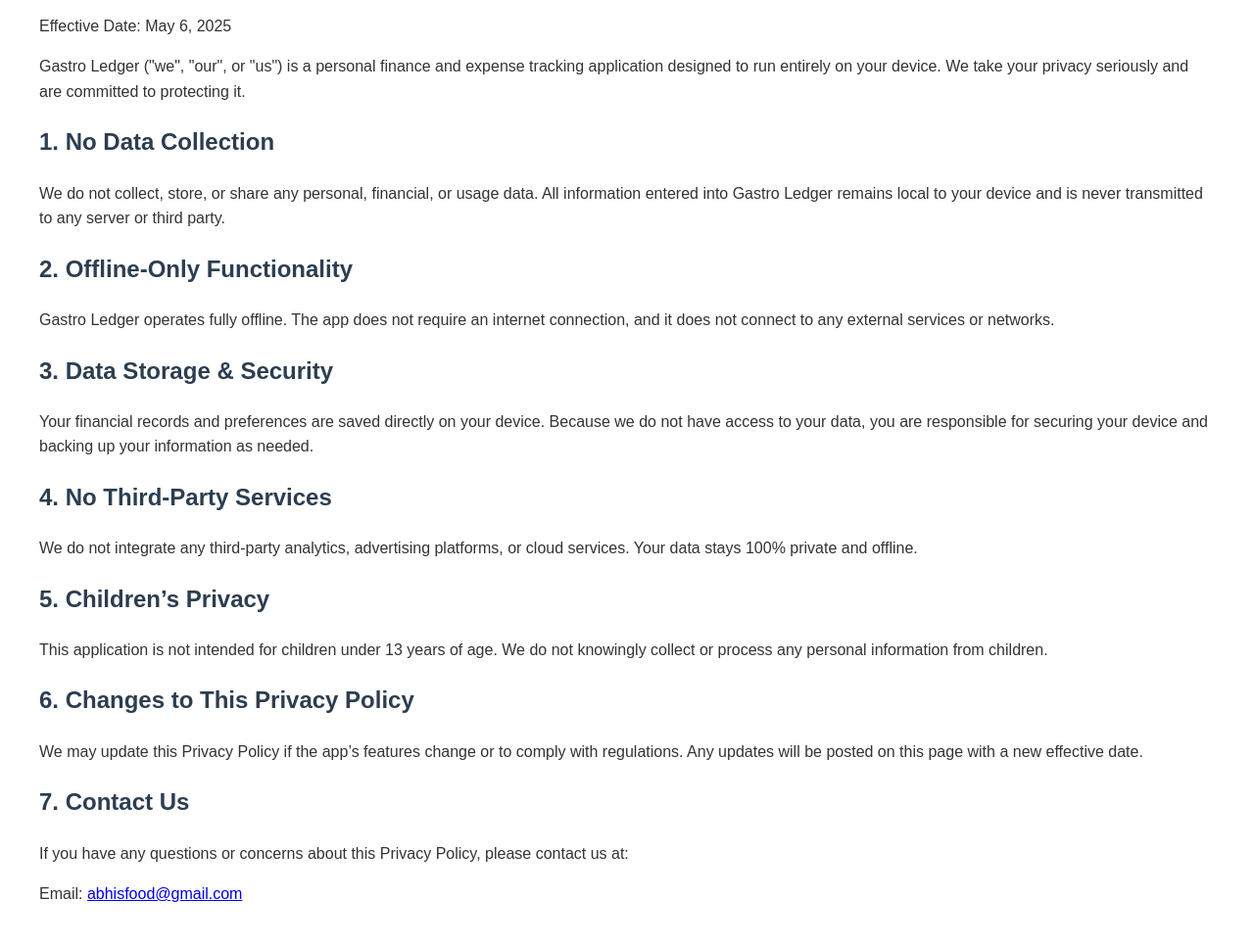
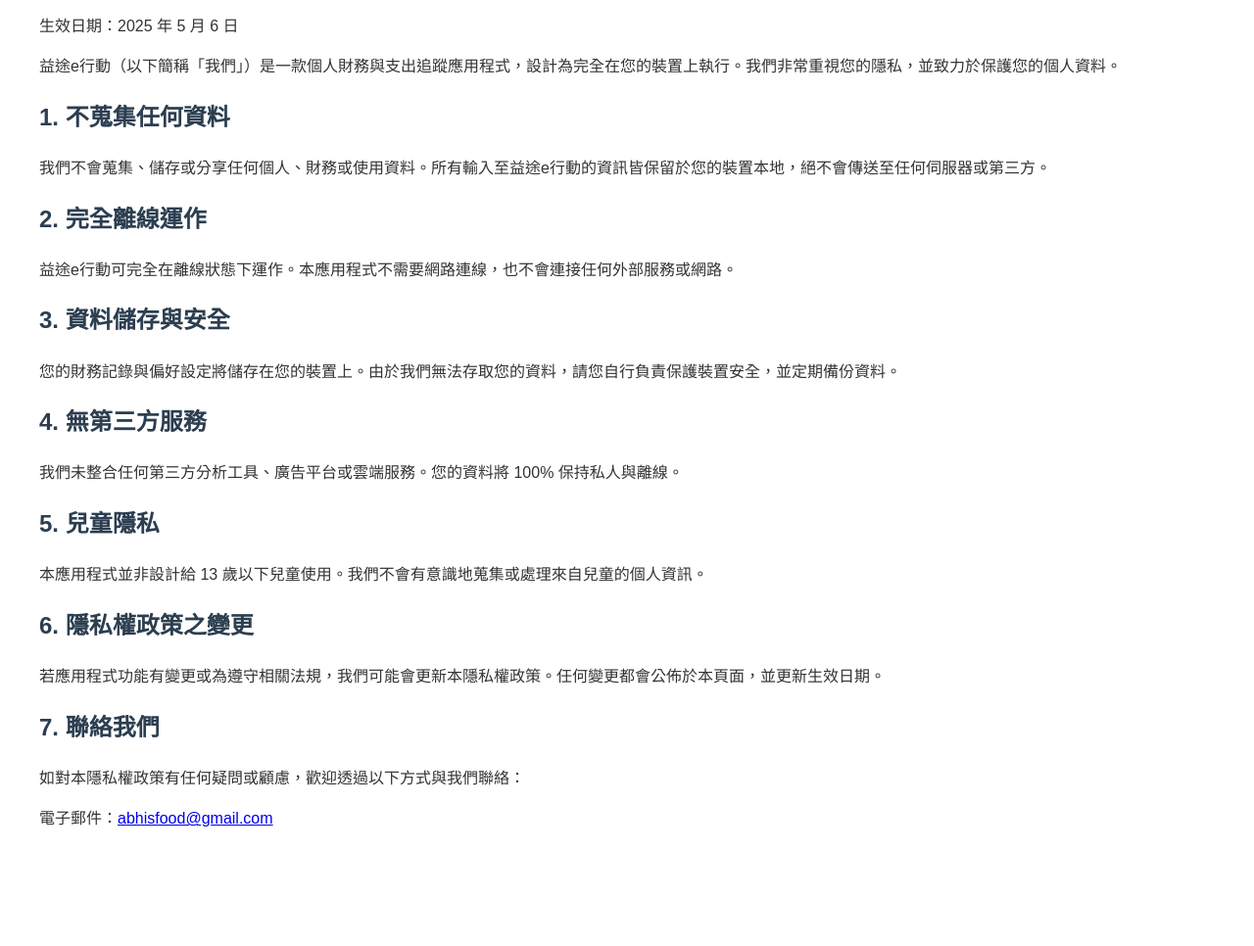
Before and after one commit to trojss/gastroledger, a plain HTML site: page index.html in a window 1280 px wide. Shown: the part 99-1065 px from the top of the page at 98% size. After the commit the page ends 988 px from the top, so only its background shows below. Drawn offline with Linux system fonts and the light colour scheme.

Commit message:
Update index.html

```diff
--- a/index.html
+++ b/index.html
@@ -1,9 +1,9 @@
 <!DOCTYPE html>
-<html lang="en">
+<html lang="zh-Hant">
 <head>
   <meta charset="UTF-8" />
   <meta name="viewport" content="width=device-width, initial-scale=1" />
-  <title>Privacy Policy - Gastro Ledger</title>
+  <title>隱私權政策 - 益途e行動</title>
   <style>
     body {
       font-family: Arial, sans-serif;
@@ -19,32 +19,32 @@
 </head>
 <body>
 
-  <h1>Privacy Policy</h1>
-  <p>Effective Date: May 6, 2025</p>
+  <h1>隱私權政策</h1>
+  <p>生效日期：2025 年 5 月 6 日</p>
 
-  <p>Gastro Ledger ("we", "our", or "us") is a personal finance and expense tracking application designed to run entirely on your device. We take your privacy seriously and are committed to protecting it.</p>
+  <p>益途e行動（以下簡稱「我們」）是一款個人財務與支出追蹤應用程式，設計為完全在您的裝置上執行。我們非常重視您的隱私，並致力於保護您的個人資料。</p>
 
-  <h2>1. No Data Collection</h2>
-  <p>We do not collect, store, or share any personal, financial, or usage data. All information entered into Gastro Ledger remains local to your device and is never transmitted to any server or third party.</p>
+  <h2>1. 不蒐集任何資料</h2>
+  <p>我們不會蒐集、儲存或分享任何個人、財務或使用資料。所有輸入至益途e行動的資訊皆保留於您的裝置本地，絕不會傳送至任何伺服器或第三方。</p>
 
-  <h2>2. Offline-Only Functionality</h2>
-  <p>Gastro Ledger operates fully offline. The app does not require an internet connection, and it does not connect to any external services or networks.</p>
+  <h2>2. 完全離線運作</h2>
+  <p>益途e行動可完全在離線狀態下運作。本應用程式不需要網路連線，也不會連接任何外部服務或網路。</p>
 
-  <h2>3. Data Storage & Security</h2>
-  <p>Your financial records and preferences are saved directly on your device. Because we do not have access to your data, you are responsible for securing your device and backing up your information as needed.</p>
+  <h2>3. 資料儲存與安全</h2>
+  <p>您的財務記錄與偏好設定將儲存在您的裝置上。由於我們無法存取您的資料，請您自行負責保護裝置安全，並定期備份資料。</p>
 
-  <h2>4. No Third-Party Services</h2>
-  <p>We do not integrate any third-party analytics, advertising platforms, or cloud services. Your data stays 100% private and offline.</p>
+  <h2>4. 無第三方服務</h2>
+  <p>我們未整合任何第三方分析工具、廣告平台或雲端服務。您的資料將 100% 保持私人與離線。</p>
 
-  <h2>5. Children’s Privacy</h2>
-  <p>This application is not intended for children under 13 years of age. We do not knowingly collect or process any personal information from children.</p>
+  <h2>5. 兒童隱私</h2>
+  <p>本應用程式並非設計給 13 歲以下兒童使用。我們不會有意識地蒐集或處理來自兒童的個人資訊。</p>
 
-  <h2>6. Changes to This Privacy Policy</h2>
-  <p>We may update this Privacy Policy if the app’s features change or to comply with regulations. Any updates will be posted on this page with a new effective date.</p>
+  <h2>6. 隱私權政策之變更</h2>
+  <p>若應用程式功能有變更或為遵守相關法規，我們可能會更新本隱私權政策。任何變更都會公佈於本頁面，並更新生效日期。</p>
 
-  <h2>7. Contact Us</h2>
-  <p>If you have any questions or concerns about this Privacy Policy, please contact us at:</p>
-  <p>Email: <a href="mailto:abhisfood@gmail.com">abhisfood@gmail.com</a></p>
+  <h2>7. 聯絡我們</h2>
+  <p>如對本隱私權政策有任何疑問或顧慮，歡迎透過以下方式與我們聯絡：</p>
+  <p>電子郵件：<a href="mailto:abhisfood@gmail.com">abhisfood@gmail.com</a></p>
 
 </body>
 </html>
```
